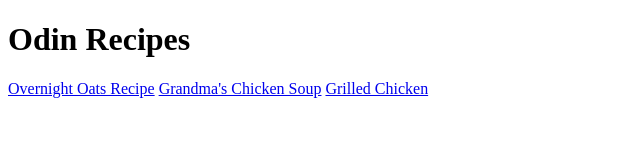
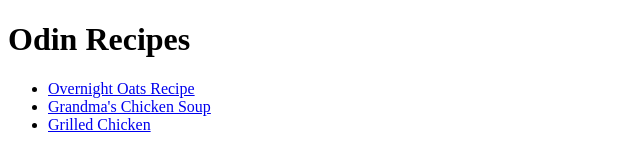
Before and after one commit to kylesw12/odin-recipes, a plain HTML site: page index.html in a window 1280 px wide. Shown: the whole page, without its empty margins (0-640 px from the left). Drawn offline with Linux system fonts and the light colour scheme.

Commit message:
Place recipes in an unordered list on homepage
Placed each recipe as an entry to an unordered
list on the homepage so that every recipe isn't
on one line.

```diff
--- a/index.html
+++ b/index.html
@@ -6,9 +6,14 @@
     </head>
     <body>
         <h1>Odin Recipes</h1>
-        <a href="./recipes/OvernightOats.html">Overnight Oats Recipe</a>
-        <a href="./recipes/ChickenSoup.html">Grandma's Chicken Soup</a>
-        <a href="./recipes/GrilledChicken.html">Grilled Chicken</a>
+        <ul>
+            <li><a href="./recipes/OvernightOats.html">Overnight Oats Recipe</a></li>
+            <li><a href="./recipes/ChickenSoup.html">Grandma's Chicken Soup</a></li>
+            <li><a href="./recipes/GrilledChicken.html">Grilled Chicken</a></li>
+        </ul>
+
+
+
 
     </body>
 </html>
```
